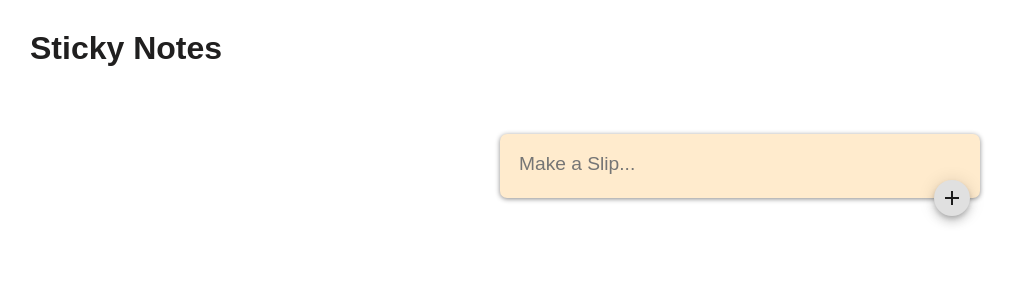
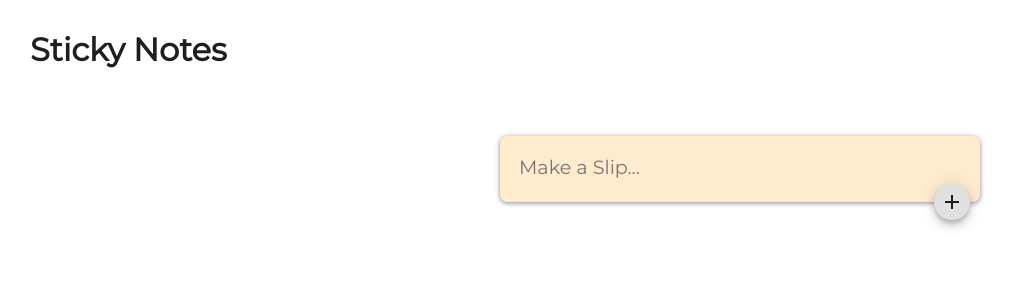
Before and after one commit to Nagulapally-Anudeep/Idea_Management_Tool, a React (Create React App) app: page / in a window 1280 px wide. Shown: the top 300 px of the page, without its empty margins (0-1015 px from the left). Built offline with nearby package versions, Linux system fonts and the light colour scheme.

Commit message:
add minor style change

```diff
--- a/public/index.html
+++ b/public/index.html
@@ -2,9 +2,6 @@
 <html lang="en">
   <head>
     <title>Idea Management Tool</title>
-    <link font-family: "Montserrat",
-    sans-serif;href="https://fonts.googleapis.com/css?family=McLaren|Montserrat&display=swap"
-    rel="stylesheet" />
     <link rel="stylesheet" href="styles.css" />
   </head>
   <body>
--- a/public/styles.css
+++ b/public/styles.css
@@ -1,3 +1,5 @@
+@import url('https://fonts.googleapis.com/css2?family=Montserrat&display=swap');
+
 * {
   padding: 0;
   margin: 0;
```
